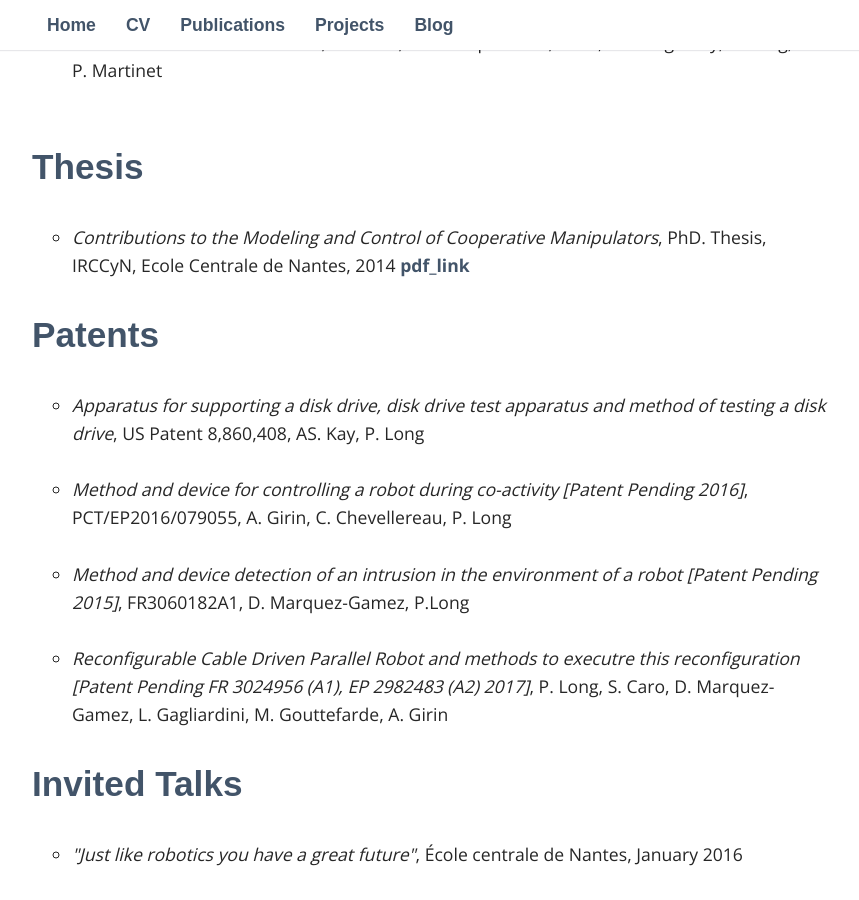
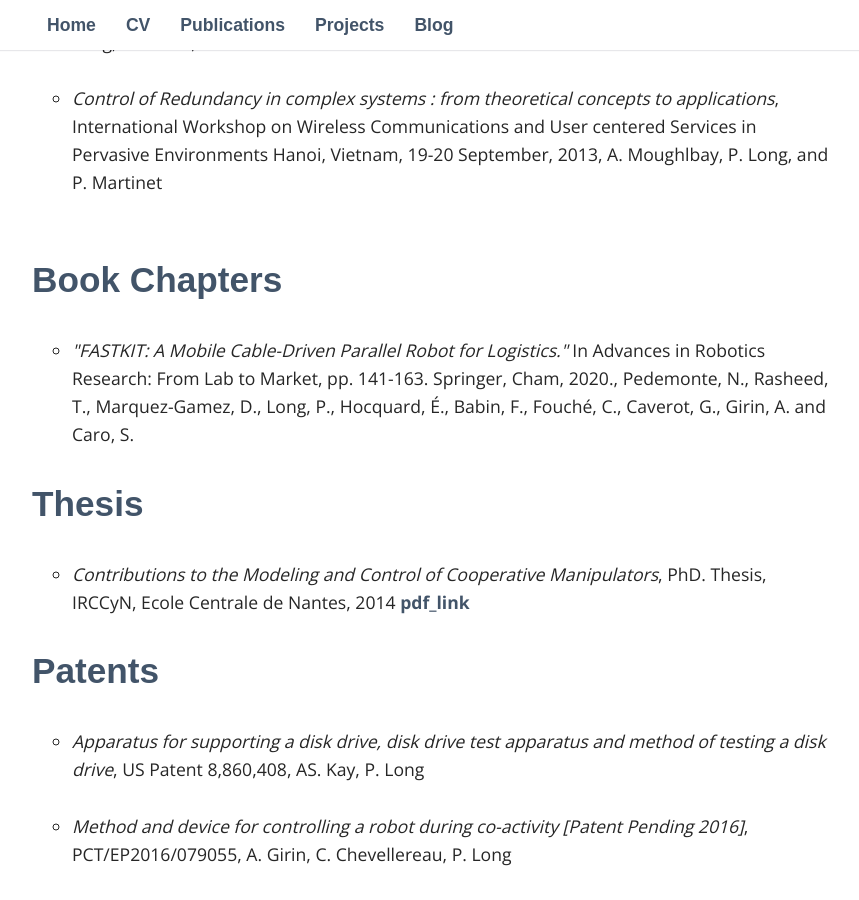
Before and after one commit to philip-long/philip-long.github.io, a Jekyll site: the page built from publications/index.html, in a window 1280 px wide and 900 px high, scrolled down 3744 px. Shown: the whole window, without its empty margins (208-1067 px from the left). Built offline with Jekyll 4.4.1, drawn with Linux system fonts in a browser that asks for light colours; nearby versions of some CDN libraries; some web fonts are replaced; library files that are not in the unit come from our copies; some of the changed text lies outside the part shown.

Commit message:
added recent publications
add

```diff
--- a/publications/index.html
+++ b/publications/index.html
@@ -34,10 +34,17 @@
 
 
   </ul>
+
+
   <h2> Conference Papers (Peer reviewed)</h2>
 
   <ul style="list-style-type:circle">
 
+      <li>
+    <i>Path Planning of a Mobile Cable-Driven Parallel Robot in a Constrained Environment </i>,
+        International Conference on Cable-Driven Parallel Robots (CABLECON 2019), T Rasheed, P Long, D Marquez-Gamez, S Caro <br>
+      </li>
+       <br>
 
                <li>
      <i>Optimization-Based Human-in-the-Loop Manipulation Using Joint Space Polytopes  </i>,
@@ -217,6 +224,16 @@
 
 </ul>
 
+
+    <h2> Book Chapters </h2>
+      <ul style="list-style-type:circle">
+      <li>
+        <i>  "FASTKIT: A Mobile Cable-Driven Parallel Robot for Logistics."</i>   In Advances in Robotics Research: From Lab to Market, pp. 141-163. Springer, Cham, 2020.,
+        Pedemonte, N., Rasheed, T., Marquez-Gamez, D., Long, P., Hocquard, É., Babin, F., Fouché, C., Caverot, G., Girin, A. and Caro, S.
+     </li>
+
+        </ul>
+
      <h2> Thesis </h2>
     <ul style="list-style-type:circle">
       <li>
```
